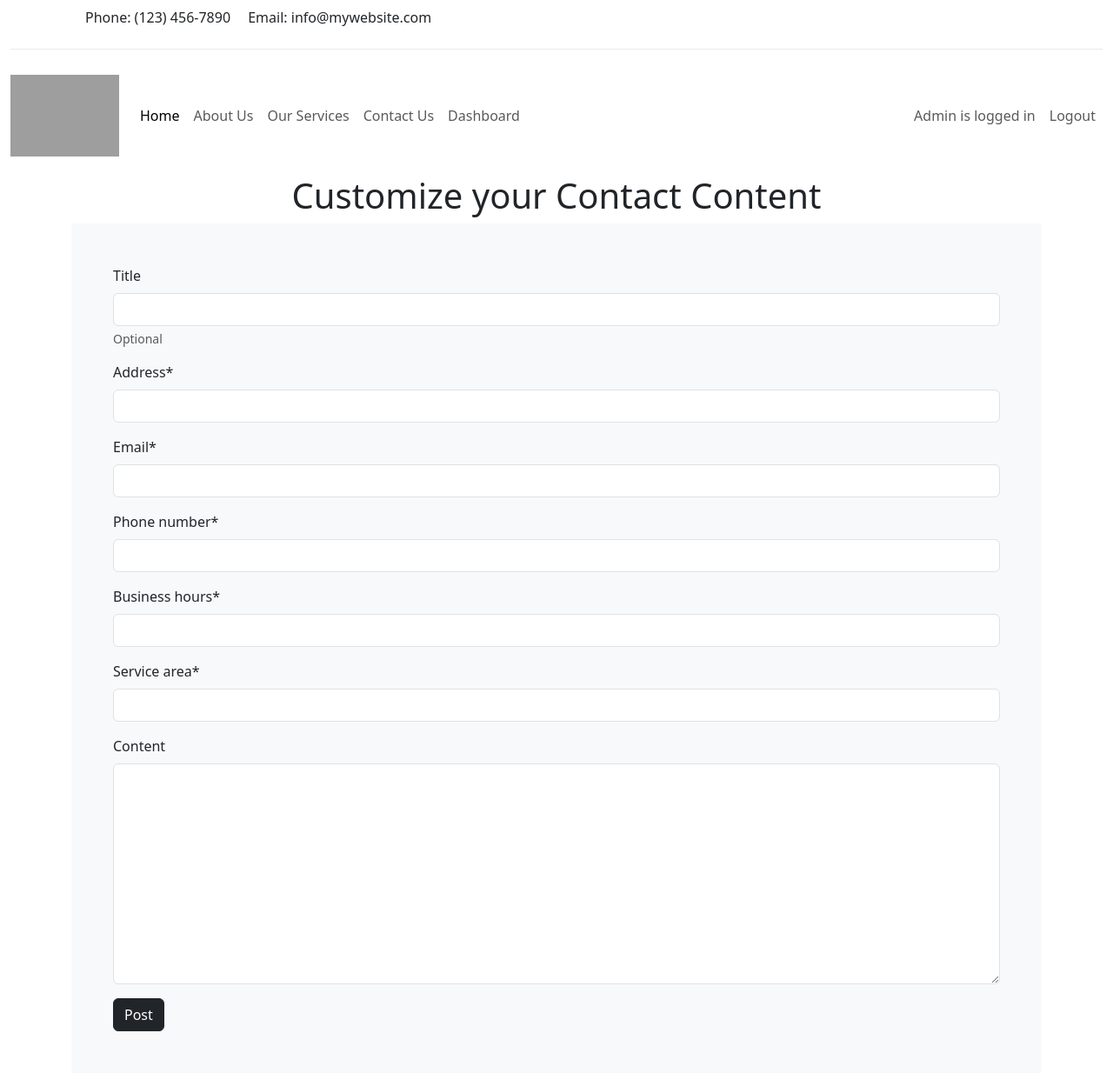
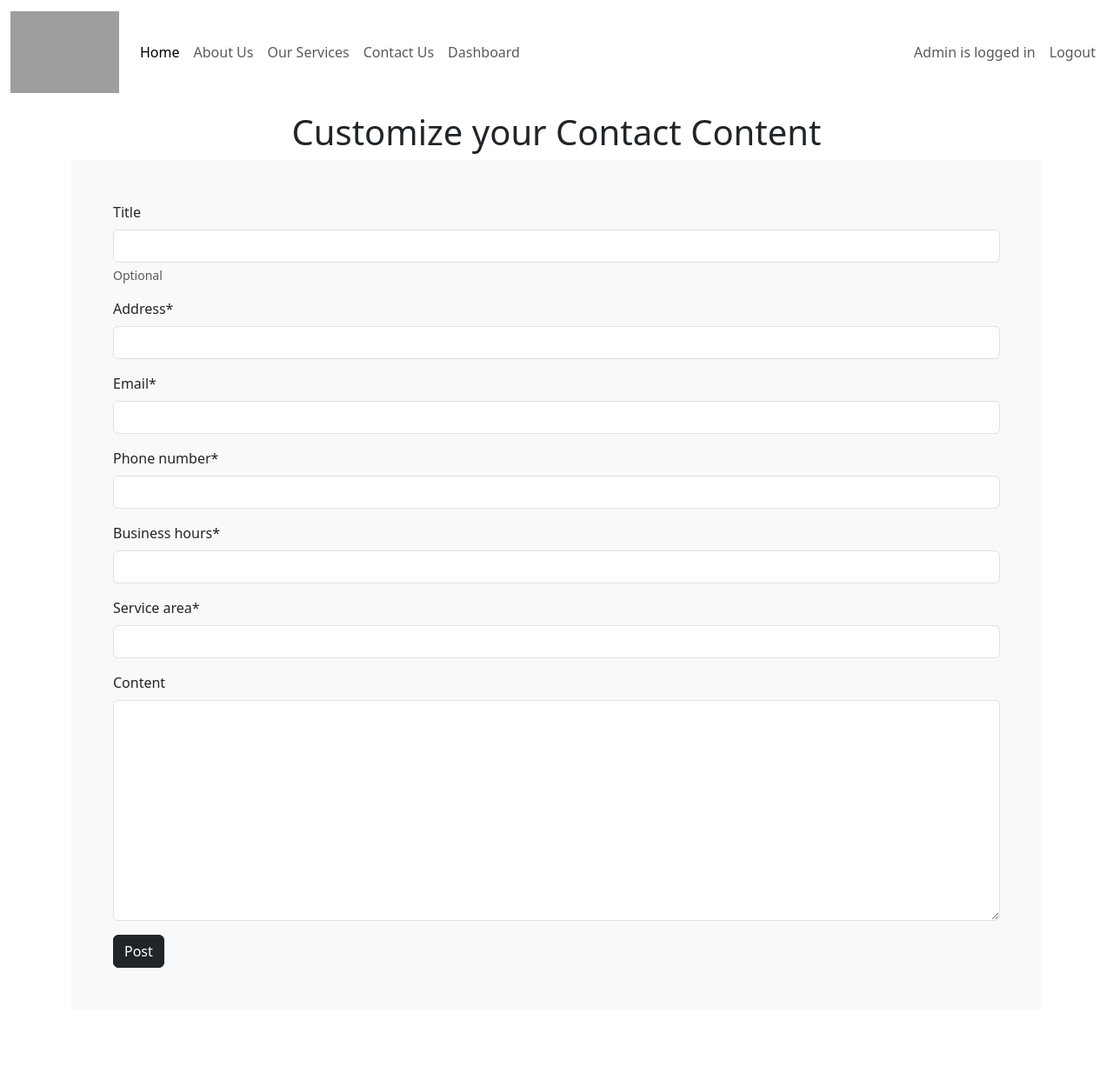
Before and after one commit to nathanaeltchamba/aguaplumbing, a Django app: page /create-contact/ in a window 1280 px wide. Shown: the whole page at 87% size. After the commit the page ends 1113 px from the top, so only its background shows below. Run offline with Django 4.2, Linux system fonts and the light colour scheme; a user stored in the database is signed in; some libraries are stand-ins or nearby versions; grey boxes are pictures that could not be loaded.

Commit message:
removed item from nav

```diff
--- a/templates/navbar.html
+++ b/templates/navbar.html
@@ -1,17 +1,3 @@
-<nav class="navbar navbar-expand-sm">
-    <div class="container">
-        <div class="d-flex justify-content-between align-items-center">
-            <div class="navbar-brand"></div>
-            <div>
-                <span class="me-3">Phone: (123) 456-7890</span>
-                <span>Email: info@mywebsite.com</span>
-            </div>
-        </div>
-    </div>
-</nav>
-<div class="container-fluid">
-    <hr>
-</div>
 <nav class="navbar navbar-expand-lg navbar-light ">
     <div class="container-fluid">
         <a class="navbar-brand" href="/"><img class="img-fluid" height="75px" width="125px" src="/media/images/logo.png" alt=""></a>
```
